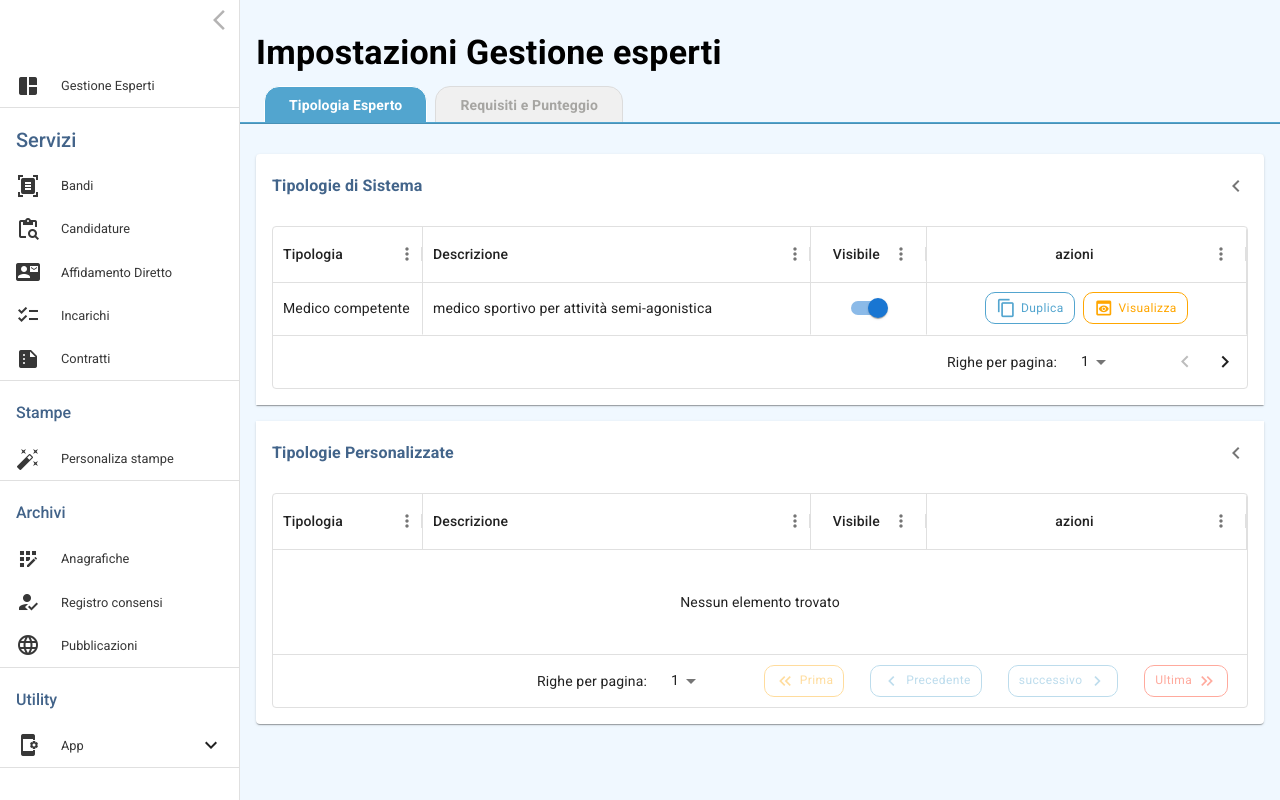
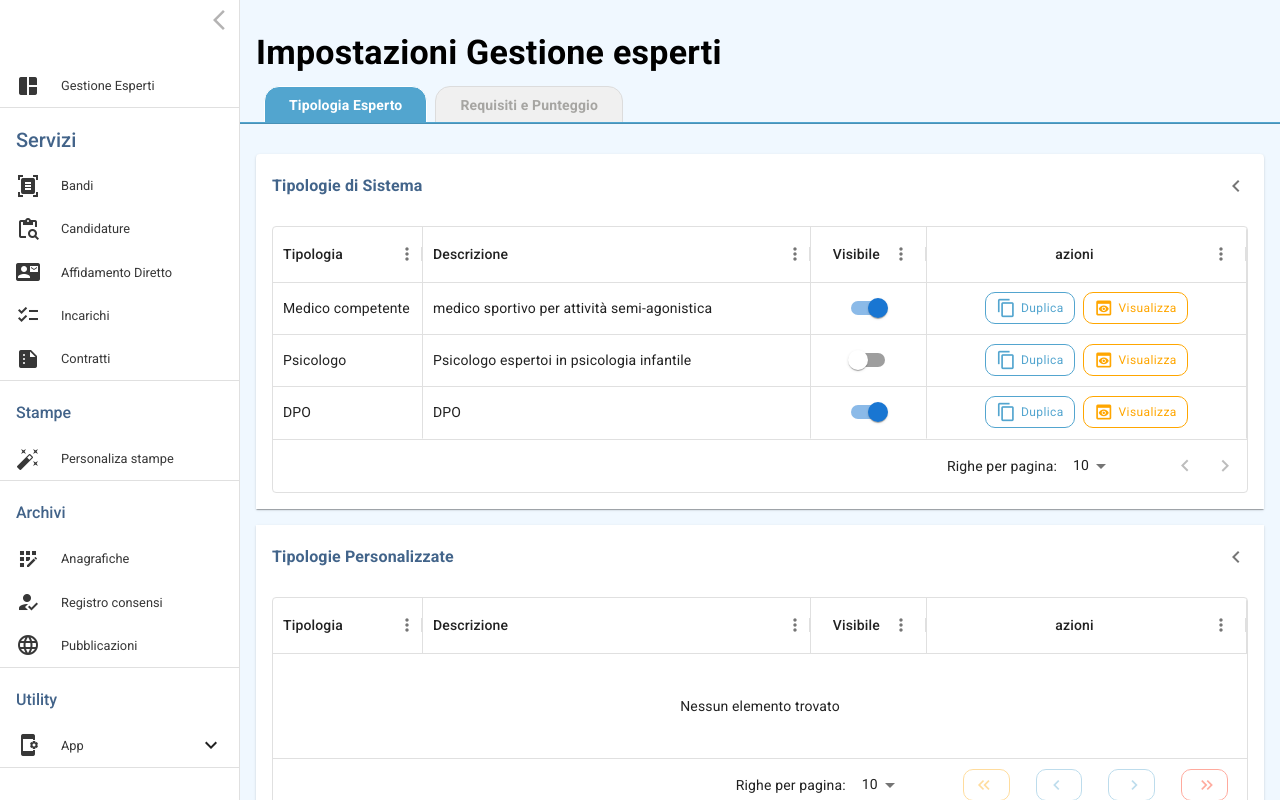
Before and after one commit to PietroSavini/Gestione-Esperti, a React (Vite) app: page /impostazioni in a window 1280 px wide. Built offline with nearby package versions, Linux system fonts and the light colour scheme.

Commit message:
modified

```diff
--- a/src/components/partials/CustomPagination/CustomPagination.tsx
+++ b/src/components/partials/CustomPagination/CustomPagination.tsx
@@ -24,10 +24,10 @@ function pagination({
 
                         <PaginationItem
                             slots={{
-                                last: (props) => <ActionButton color='error' text='Ultima' icon='keyboard_double_arrow_right' {...props} />,
-                                next: (props) =><ActionButton color='primary' text='successivo' icon='chevron_right' {...props} />,
-                                first: (props) => <ActionButton direction='row-reverse' color='warning' text='Prima' icon='keyboard_double_arrow_left' {...props} />,
-                                previous: (props) => <ActionButton direction='row-reverse' color='primary' text='Precedente' icon='chevron_left' {...props} />,
+                                last: (props) => <ActionButton color='error'  icon='keyboard_double_arrow_right' {...props} />,
+                                next: (props) =><ActionButton color='primary'  icon='chevron_right' {...props} />,
+                                first: (props) => <ActionButton direction='row-reverse' color='warning'  icon='keyboard_double_arrow_left' {...props} />,
+                                previous: (props) => <ActionButton direction='row-reverse' color='primary'  icon='chevron_left' {...props} />,
                             }}
                             {...item}
                         />
@@ -37,8 +37,8 @@ function pagination({
                 showLastButton
 
             />
-            <Box sx={{display:{xs:'block',md:'none'}}}>
-
+            <Box sx={{display:{xs:'block',md:'none'},}}>
+               <div>personal pagination</div>
             </Box >
 
         </>
--- a/src/pages/SettingsPage/Tabs/TipologiaEspertoTab/Tables/Table_tipologieDiSistema.tsx
+++ b/src/pages/SettingsPage/Tabs/TipologiaEspertoTab/Tables/Table_tipologieDiSistema.tsx
@@ -116,11 +116,11 @@ export const Table_tipologieDiSistema = ({data} : Props ) => {
                     columns={columns}
                     initialState={{
                         pagination: {
-                            paginationModel: { page: 0, pageSize: 1 },
+                            paginationModel: { page: 0, pageSize: 10 },
 
                         },
                     }}
-                    pageSizeOptions={[1, 10, 20, 50]}
+                    pageSizeOptions={[5, 10, 20, 50]}
                     sx={{
                         padding:'0',
                         fontSize: 14,
--- a/src/pages/SettingsPage/Tabs/TipologiaEspertoTab/Tables/Table_tipologiePersonalizzate.tsx
+++ b/src/pages/SettingsPage/Tabs/TipologiaEspertoTab/Tables/Table_tipologiePersonalizzate.tsx
@@ -131,11 +131,13 @@ export const Table_tipologiePersonalizzate = ({data} : Props ) => {
                     rows={rows}
                     columns={columns}
                     initialState={{
+
                         pagination: {
-                            paginationModel: { page: 0, pageSize: 1 },
+
+                            paginationModel: { page: 0, pageSize: 10 },
                         },
                     }}
-                    pageSizeOptions={[1, 10, 20, 50]}
+                    pageSizeOptions={[5, 10, 20, 50]}
                     sx={{
                         padding:'0',
                         fontSize: 14,
```
